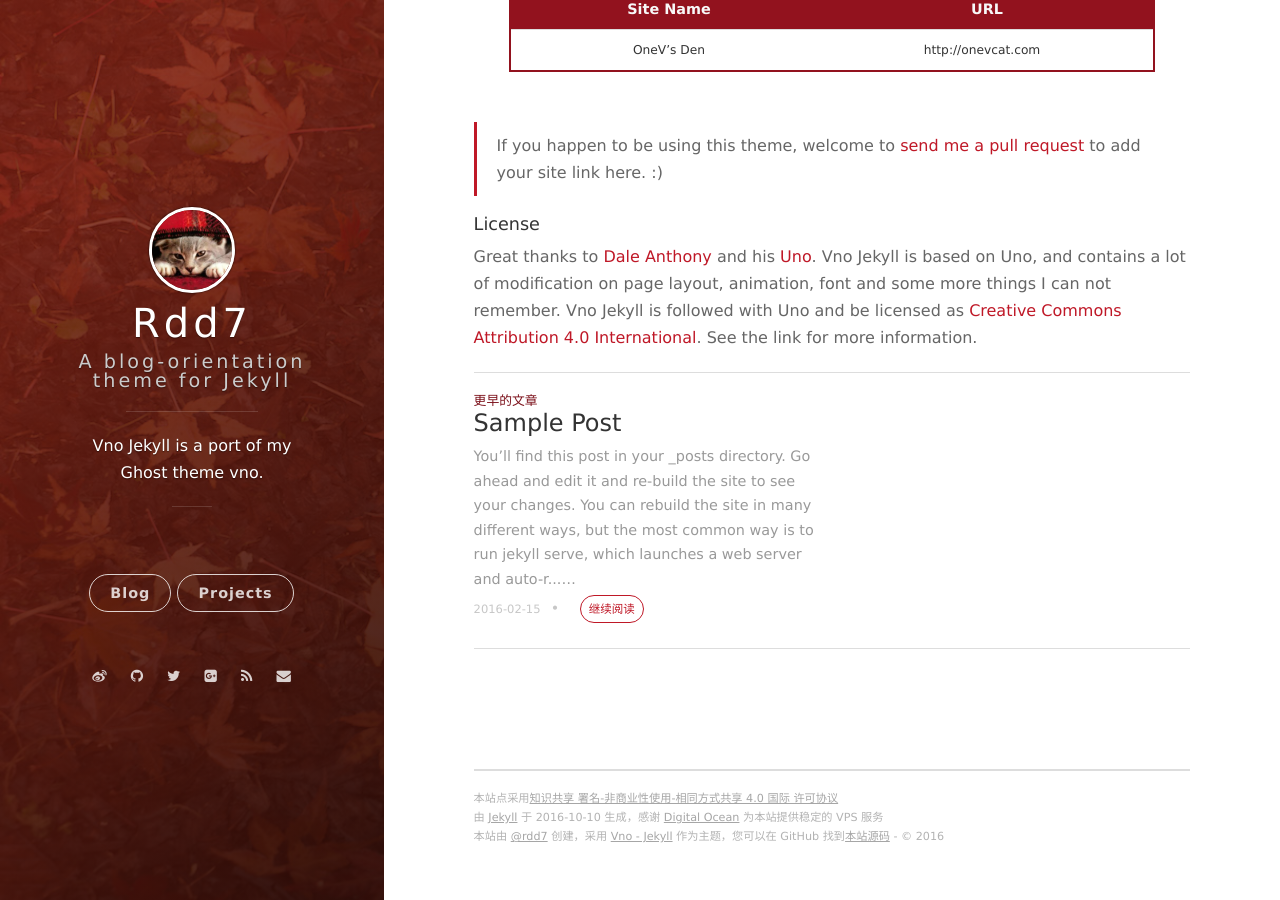
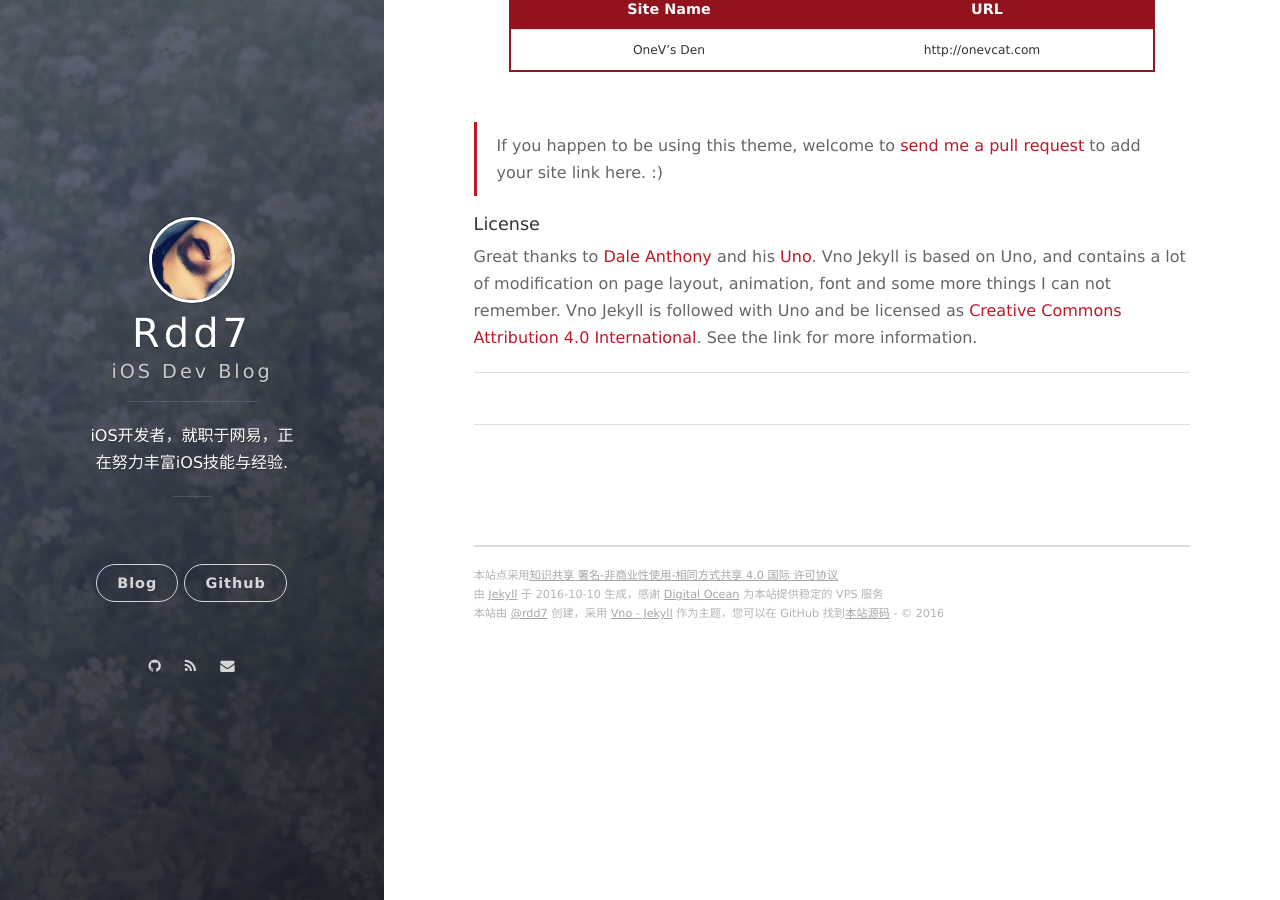
Before and after one commit to rdd7/rdd7.github.io, a Jekyll site: the page built from _posts/2016-02-16-hello-world-vno.markdown, in a window 1280 px wide and 900 px high, scrolled down 876 px. Built offline with Jekyll 4.4.1, drawn with Linux system fonts in a browser that asks for light colours; nearby versions of some CDN libraries; comment, search, counter and statistics services are not loaded.

Commit message:
change info

```diff
--- a/_config.yml
+++ b/_config.yml
@@ -1,8 +1,7 @@
 # Basic
 title: Rdd7
-subtitle: A blog-orientation theme for Jekyll
-welcome_message:
-description: Vno Jekyll is a port of my Ghost theme vno.
+subtitle: iOS Dev Blog
+description: iOS开发者，就职于网易，正在努力丰富iOS技能与经验.
 creator: <a href="http://rdd7.com">@rdd7</a>
 
 url: "https://rdd7.github.io"
@@ -13,7 +12,7 @@ permalink: /:year/:month/:title/
 highlighter: plain
 
 # supported colors: blue, green, purple, red, orange or slate. If you need clear, leave it empty.
-cover_color: red
+cover_color: slate
 
 # The blog button should not be removed.
 blog_button:
@@ -22,7 +21,7 @@ blog_button:
 
 # Navigation buttons in the front page.
 nav:
-    - {title: Projects, description: My Projects, url: 'http://project.onevcat.com'}
+    - {title: Github, description: Github, url: 'http://rdd7.github.com'}
     # - {title: Another Button, description: A button, url: 'http://example.com'}
 
 # Pagination
@@ -31,16 +30,16 @@ paginate: 10
 paginate_path: "page/:num/"
 
 # Comment
-comment:
-    disqus: vno-jekyll
+#comment:
+#    disqus: vno-jekyll
     # duoshuo:
 
 # Social
 social:
-    weibo: onevcat
-    github: onevcat
-    twitter: onevcat
-    gplus: 107108267983477358170
+#    weibo: rdd7
+    github: rdd7
+#    twitter: rdd7
+#    gplus:
     mail: rdd7@rdd7.com
 
 # Google Analytics
--- a/_posts/2016-02-15-sample-post.markdown
+++ /dev/null
@@ -1,25 +0,0 @@
----
-layout: post
-title: Sample Post
-date: 2016-02-15 15:32:24.000000000 +09:00
----
-
-You’ll find this post in your `_posts` directory. Go ahead and edit it and re-build the site to see your changes. You can rebuild the site in many different ways, but the most common way is to run `jekyll serve`, which launches a web server and auto-regenerates your site when a file is updated.
-
-To add new posts, simply add a file in the `_posts` directory that follows the convention `YYYY-MM-DD-name-of-post.ext` and includes the necessary front matter. Take a look at the source for this post to get an idea about how it works.
-
-Jekyll also offers powerful support for code snippets:
-
-{% highlight ruby %}
-def print_hi(name)
-  puts "Hi, #{name}"
-end
-print_hi('Tom')
-#=> prints 'Hi, Tom' to STDOUT.
-{% endhighlight %}
-
-Check out the [Jekyll docs][jekyll-docs] for more info on how to get the most out of Jekyll. File all bugs/feature requests at [Jekyll’s GitHub repo][jekyll-gh]. If you have questions, you can ask them on [Jekyll Talk][jekyll-talk].
-
-[jekyll-docs]: http://jekyllrb.com/docs/home
-[jekyll-gh]:   https://github.com/jekyll/jekyll
-[jekyll-talk]: https://talk.jekyllrb.com/
```
Also changed, not shown: README.md, assets/images/avatar.jpg, assets/images/background-cover.jpg.
